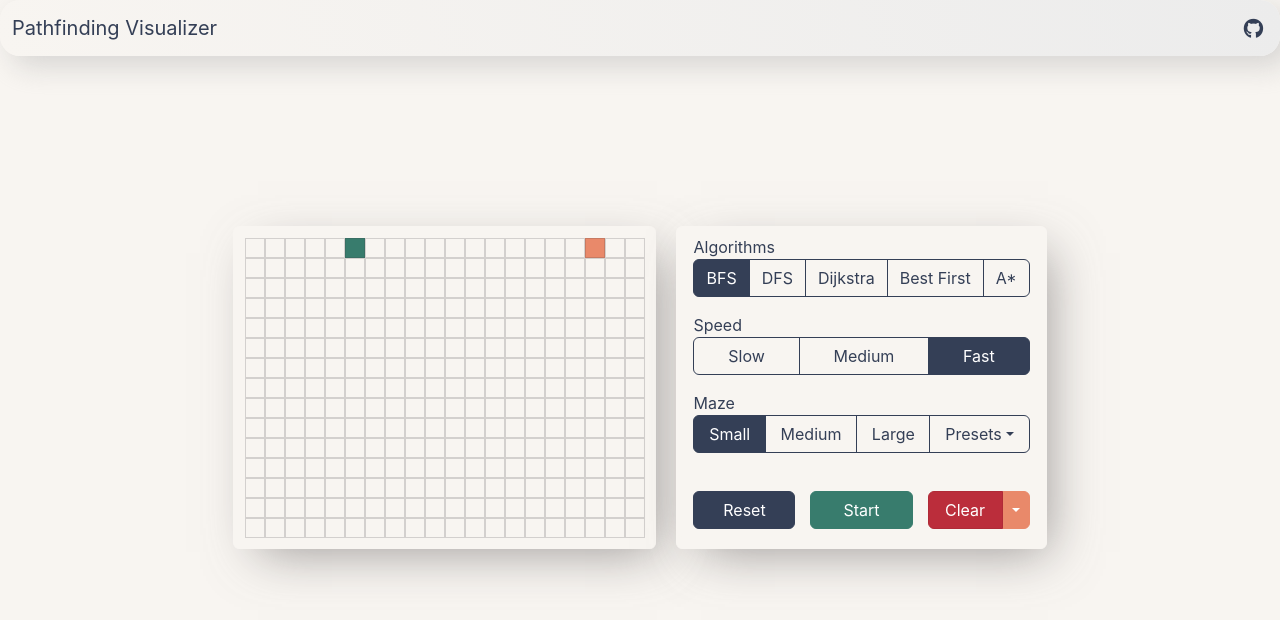
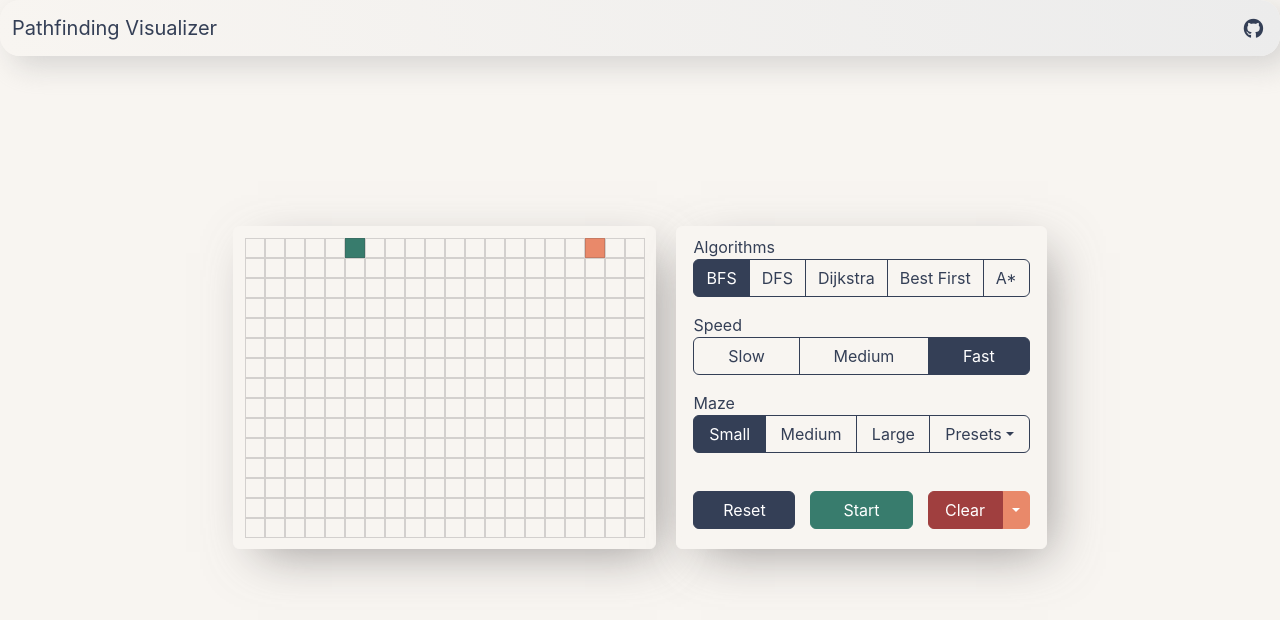
Before and after one commit to chrisliang12/pathfinding-visualizer-react, a React (Create React App) app: page / in a window 1280 px wide. In both pictures the pointer is over the button "Clear". Shown: the top 620 px of the page. Built offline with nearby package versions, Linux system fonts and the light colour scheme.

Commit message:
fix color bugs

```diff
--- a/src/Visualizer/styles/Interface.css
+++ b/src/Visualizer/styles/Interface.css
@@ -93,6 +93,16 @@ input[type=radio]:checked + .btn-outline-dark {
   border-color: #E9896A;
 }
 
+.btn-danger:focus {
+  background-color: #a03f3f !important;
+  border-color: #a03f3f !important;
+}
+
+.btn-danger:hover {
+  background-color: #a03f3f !important;
+  border-color: #a03f3f !important;;
+}
+
 .btn-dark {
   background-color: #343F56;
   border-color: #343F56;
```
